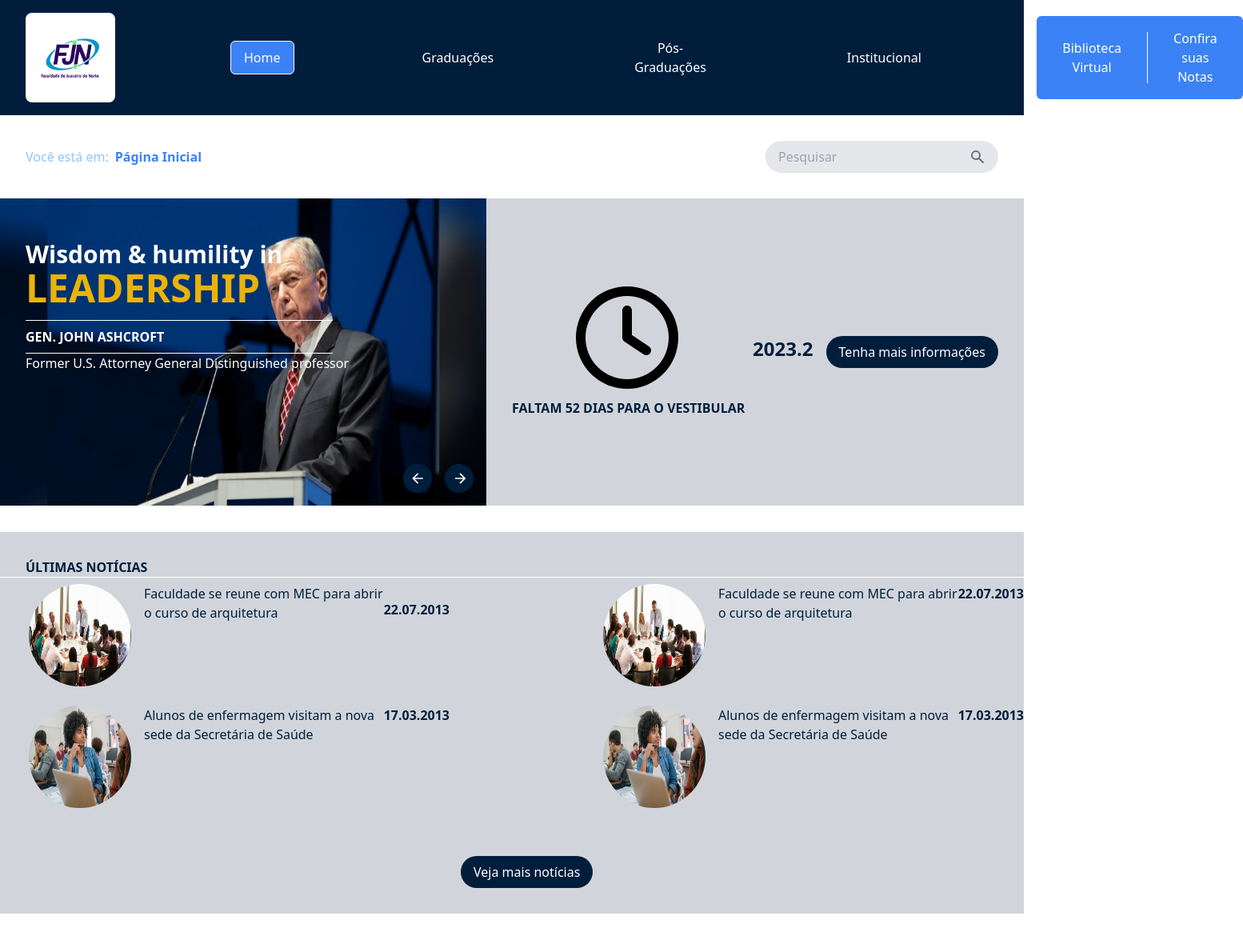
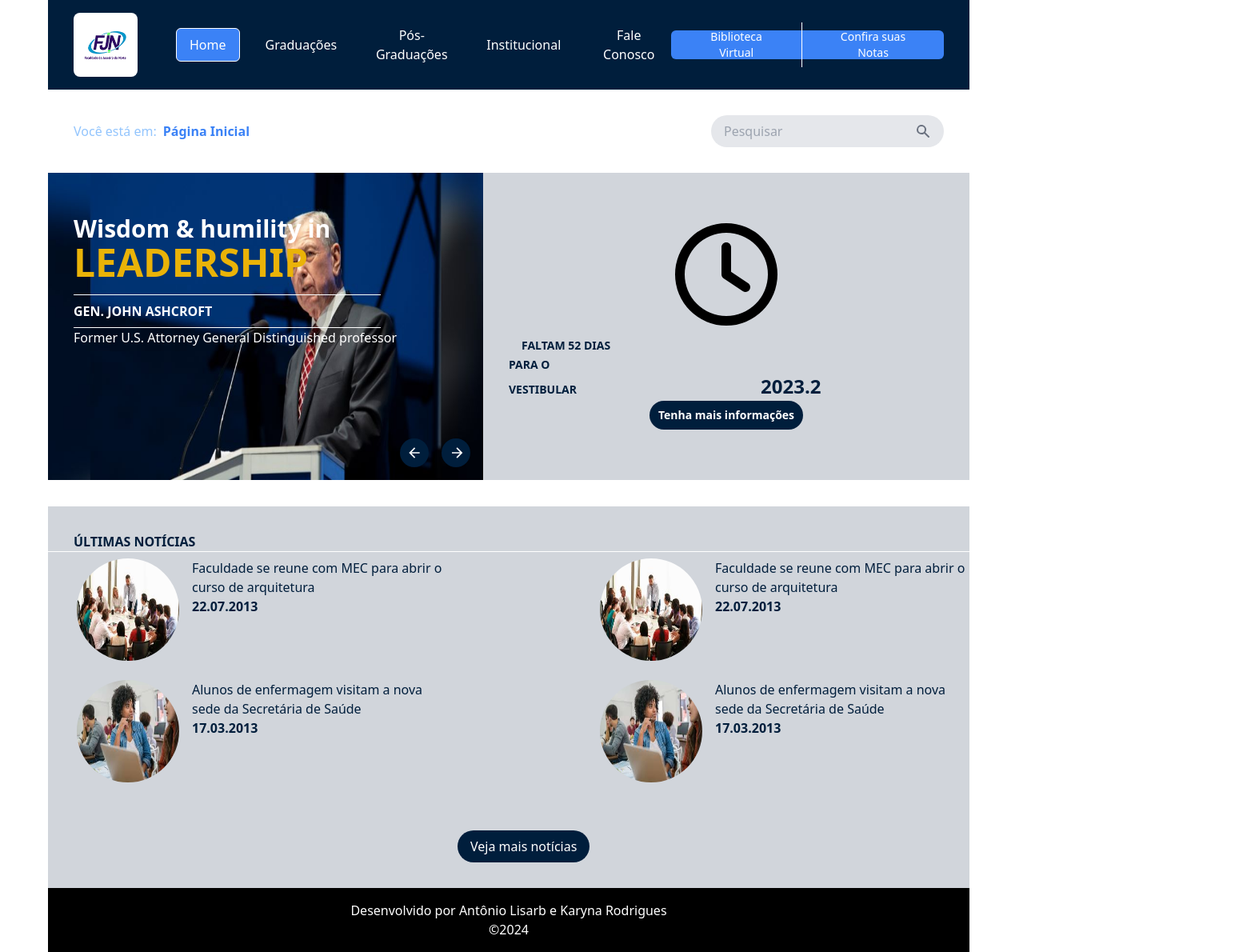
Before and after one commit to lisarb-saraiva/FJN-Lisarb, a plain HTML site: page index.html in a window 1280 px wide. Shown: the whole page at 80% size, 1554 px wide, since content can reach past the window. Before the commit the page ends 1142 px from the top, so only its background shows below. Drawn offline with nearby package versions, Linux system fonts and the light colour scheme.

Commit message:
Update index.html

```diff
--- a/index.html
+++ b/index.html
@@ -6,21 +6,21 @@
   <title>Página de Exemplo</title>
   <script src="https://cdn.tailwindcss.com"></script>
 </head>
-<body>
+<body class="w-[90vw] ml-[60px]">
   <header class="bg-[#001e3c] py-4 px-8 flex items-center justify-between">
-    <div class="flex gap-32 items-center space-x-4">
-        <img src="./imagens/fjnSemRemover.png" class="rounded-lg h-28 w-28" alt="">
+    <div class="flex items-center space-x-4">
+        <img src="./imagens/fjnSemRemover.png" class="mr-8 rounded-lg h-20 w-20" alt="">
       <button class="px-4 py-2 bg-blue-500 text-white rounded-md border border-white">Home</button>
       <button class="px-4 py-2 text-white hover:bg-blue-500 hover:border-white rounded-md">Graduações</button>
       <button class="px-4 py-2 text-white hover:bg-blue-500 hover:border-white rounded-md">Pós-Graduações</button>
       <button class="px-4 py-2 text-white hover:bg-blue-500 hover:border-white rounded-md">Institucional</button>
       <button class="px-4 py-2 text-white hover:bg-blue-500 hover:border-white rounded-md">Fale Conosco</button>
     </div>
-    <div class="flex items-center space-x-4 bg-blue-500 px-4 py-2 rounded-md">
+    <div class="h-9 flex items-center space-x-4 bg-blue-500 px-4 py-2 rounded-md">
       <div class="border-r border-white pr-4">
-        <button class="px-4 py-2 text-white hover:border-white rounded-md">Biblioteca Virtual</button>
+        <button class="px-4 py-2 text-white hover:border-white rounded-md text-sm ">Biblioteca Virtual</button>
       </div>
-      <button class="px-4 py-2 text-white hover:border-white rounded-md">Confira suas Notas</button>
+      <button class="px-4 py-2 text-white hover:border-white rounded-md text-sm">Confira suas Notas</button>
     </div>
   </header>
 
@@ -63,13 +63,9 @@
       </div>
     </div>
     <div class="flex items-center justify-between flex-1 mx-8">
-      <div class=" items-center">
-        <img src="./imagens/clock-regular.svg" alt="Clock" class="w-32 h-32 mr-2 ml-20 mb-3">
-        <span class="text-[#001e3c] font-bold ">FALTAM 52 DIAS PARA O VESTIBULAR</span>
-      </div>
-      <div class="flex">
-        <span class="text-[#001e3c] font-bold text-2xl">2023.2</span>
-        <button class="bg-[#001e3c] text-white rounded-full px-4 py-2 ml-4">Tenha mais informações</button>
+      <div class="w-[10vw] items-center">
+        <img src="./imagens/clock-regular.svg" alt="Clock" class="w-32 h-32 mr-2 ml-52 mb-3">
+        <span class="text-[#001e3c] font-bold text-sm p-4">FALTAM 52 DIAS PARA O VESTIBULAR<span class="font-bold text-2xl ml-[230px]">2023.2<span><button class="bg-[#001e3c] text-white rounded-full py-2  text-sm w-48 ml-44">Tenha mais informações</button></span></span></span>
       </div>
     </div>
   </div>
@@ -87,15 +83,13 @@
         <div class="">
             <div class="flex">
                 <img src="./imagens/reuniao.jpeg" class="rounded-full w-32 h-32 mr-4" alt="">
-                <p class="text-[#001e3c]">Faculdade se reune com MEC para abrir o curso de arquitetura</p>
-                <p class="text-[#001e3c] font-bold mt-5">22.07.2013</p>
+                <p class="text-[#001e3c]">Faculdade se reune com MEC para abrir o curso de arquitetura <br> <span class="font-bold">22.07.2013</span></p>
             </div>
             <br>
             <div class="flex">
                 <img src="./imagens/alunos.jpeg" class="rounded-full w-32 h-32 mr-4" alt="">
                 <br>
-                <p class="text-[#001e3c]">Alunos de enfermagem visitam a nova sede da Secretária de Saúde</p>
-                <p class="text-[#001e3c] font-bold">17.03.2013</p>
+                <p class="text-[#001e3c]">Alunos de enfermagem visitam a nova sede da Secretária de Saúde <br> <span class="font-bold"><span class="font-bold">17.03.2013</span>
             </div>
         </div>
 
@@ -103,21 +97,23 @@
             <div class="flex">
                 <img src="./imagens/reuniao.jpeg" class="rounded-full w-32 h-32 mr-4" alt="">
                 <br>
-                <p class="text-[#001e3c]">Faculdade se reune com MEC para abrir o curso de arquitetura</p>
-                <p class="text-[#001e3c] font-bold">22.07.2013</p>
+                <p class="text-[#001e3c]">Faculdade se reune com MEC para abrir o curso de arquitetura <br> <span class="font-bold">22.07.2013</span></p>
             </div>
             <br>
             <div class="flex">
                 <img src="./imagens/alunos.jpeg" class="rounded-full w-32 h-32 mr-4" alt="">
-                <p class="text-[#001e3c]">Alunos de enfermagem visitam a nova sede da Secretária de Saúde</p>
-                <p class="text-[#001e3c] font-bold">17.03.2013</p>
+                <p class="text-[#001e3c]">Alunos de enfermagem visitam a nova sede da Secretária de Saúde <br> <span class="font-bold"><span class="font-bold">17.03.2013</span></p>
             </div>
         </div>
     </div>
     <br>
         <div class="">
-            <button class="bg-[#001e3c] text-white rounded-full px-4 py-2 ml-[45vw] mt-9">Veja mais notícias</button>
+            <button class="bg-[#001e3c] text-white rounded-full px-4 py-2 ml-[40vw] mt-9">Veja mais notícias</button>
         </div>
 </div>
+
+<footer class="bg-black text-white text-center p-4">
+  Desenvolvido por Antônio Lisarb e Karyna Rodrigues <br> ©2024
+</footer>
 </body>
 </html>
```
